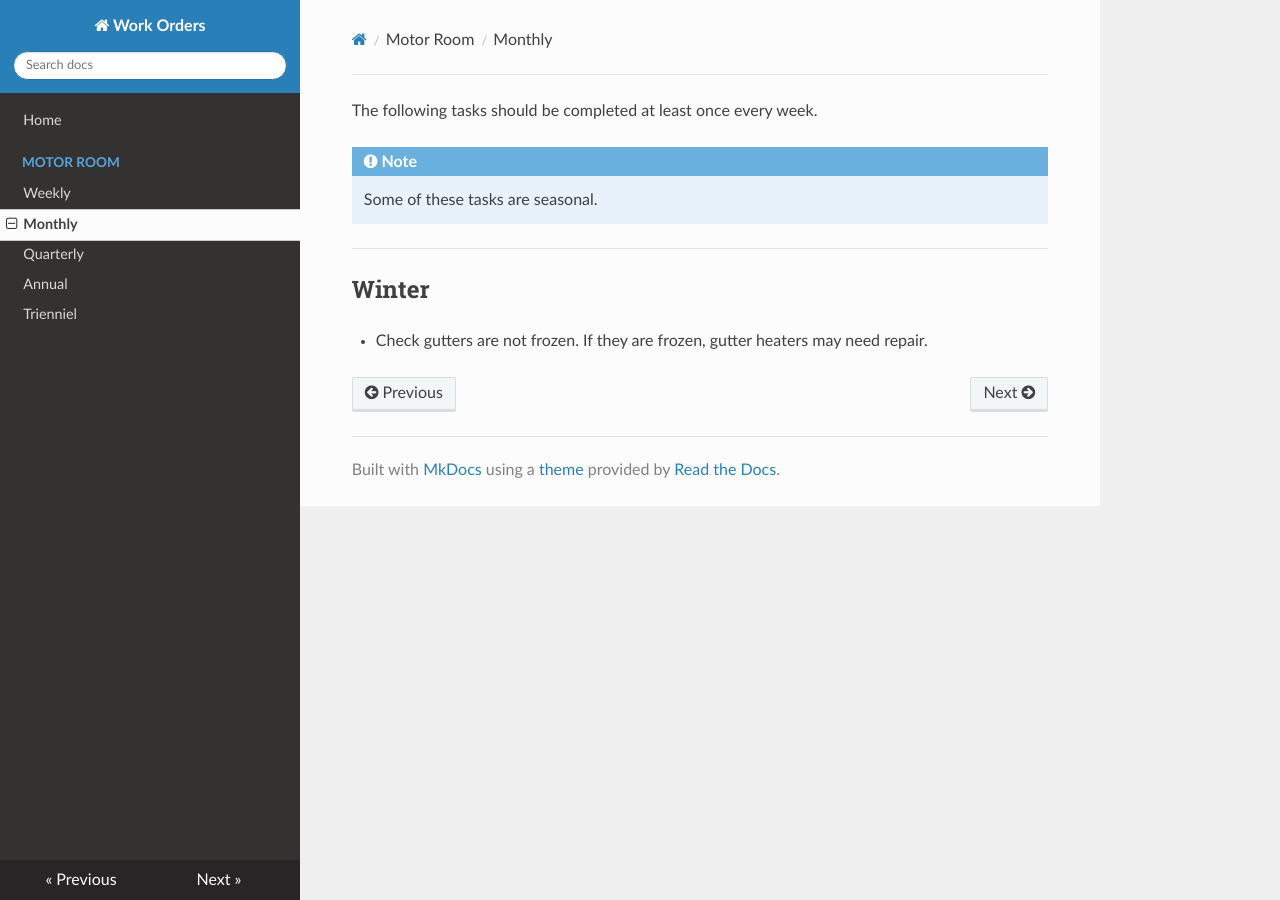
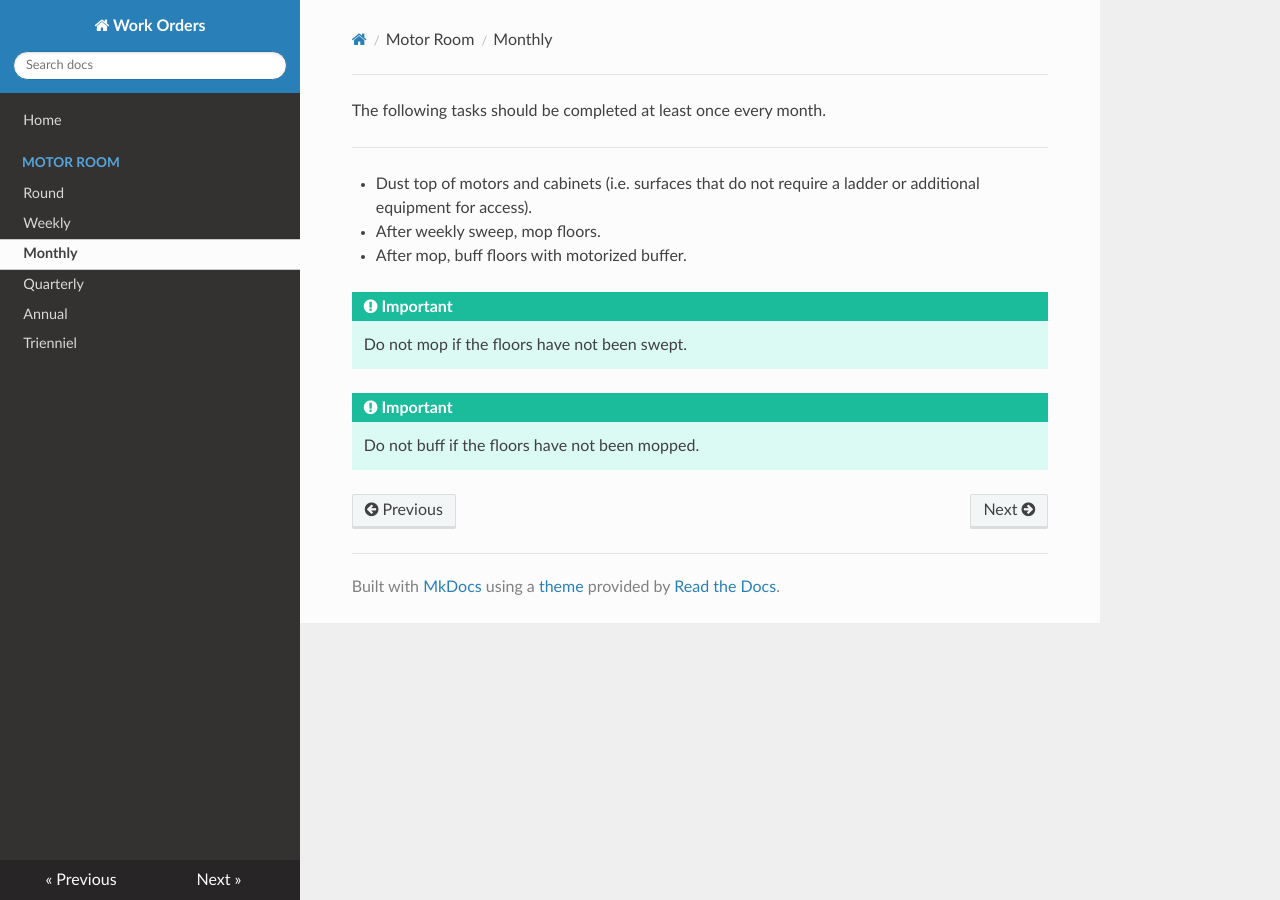
Before and after one commit to EKiefer/work-orders, an MkDocs documentation site: the page built from docs/MotorRoom-Monthly.md, in a window 1280 px wide. Built offline with MkDocs 1.6.1, drawn with Linux system fonts in a browser that asks for light colours; nearby versions of some CDN libraries; old or Windows-style settings are respelled for this version of MkDocs.

Commit message:
motor room information completed

```diff
--- a/docs/MotorRoom-Monthly.md
+++ b/docs/MotorRoom-Monthly.md
@@ -1,10 +1,12 @@
-The following tasks should be completed at least once every week.
-
-!!! note
-	Some of these tasks are seasonal.
+The following tasks should be completed at least once every month.
 
 ***
++ Dust top of motors and cabinets (i.e. surfaces that do not require a ladder or additional equipment for access).
++ After weekly sweep, mop floors.
++ After mop, buff floors with motorized buffer.
 
-## Winter
+!!! important
+	Do not mop if the floors have not been swept.
 
-+ Check gutters are not frozen. If they are frozen, gutter heaters may need repair.
+!!! important
+	Do not buff if the floors have not been mopped.
--- a/mkdocs.yml
+++ b/mkdocs.yml
@@ -2,6 +2,7 @@ site_name: Work Orders
 pages:
 - Home: index.md
 - Motor Room:
+    - Round: MotorRoom-Round.md
     - Weekly: MotorRoom-Weekly.md
     - Monthly: MotorRoom-Monthly.md
     - Quarterly: MotorRoom-Quarterly.md
```
Also changed, not shown: docs/MotorRoom-Quarterly.md (+4 -0 lines), docs/MotorRoom-Round.md (added, +14 -0 lines), docs/MotorRoom-Weekly.md (+5 -1 lines).
